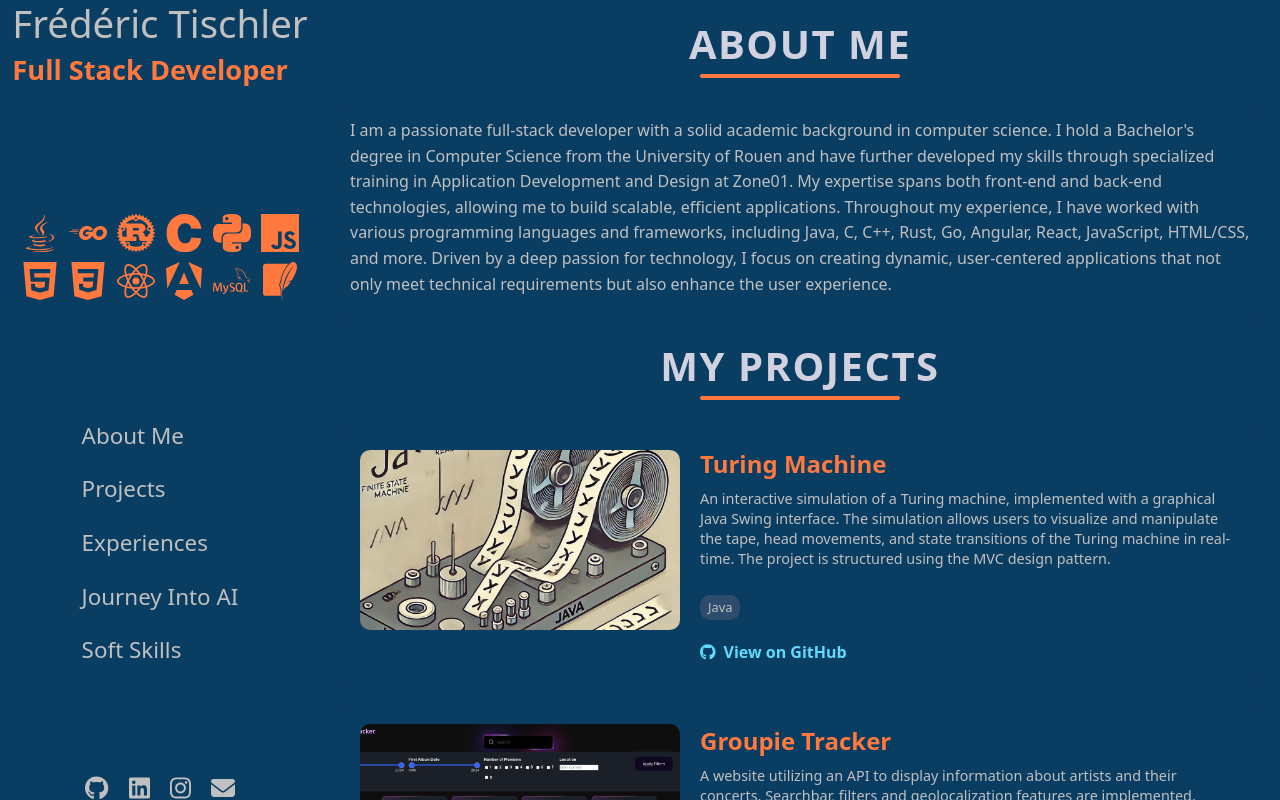
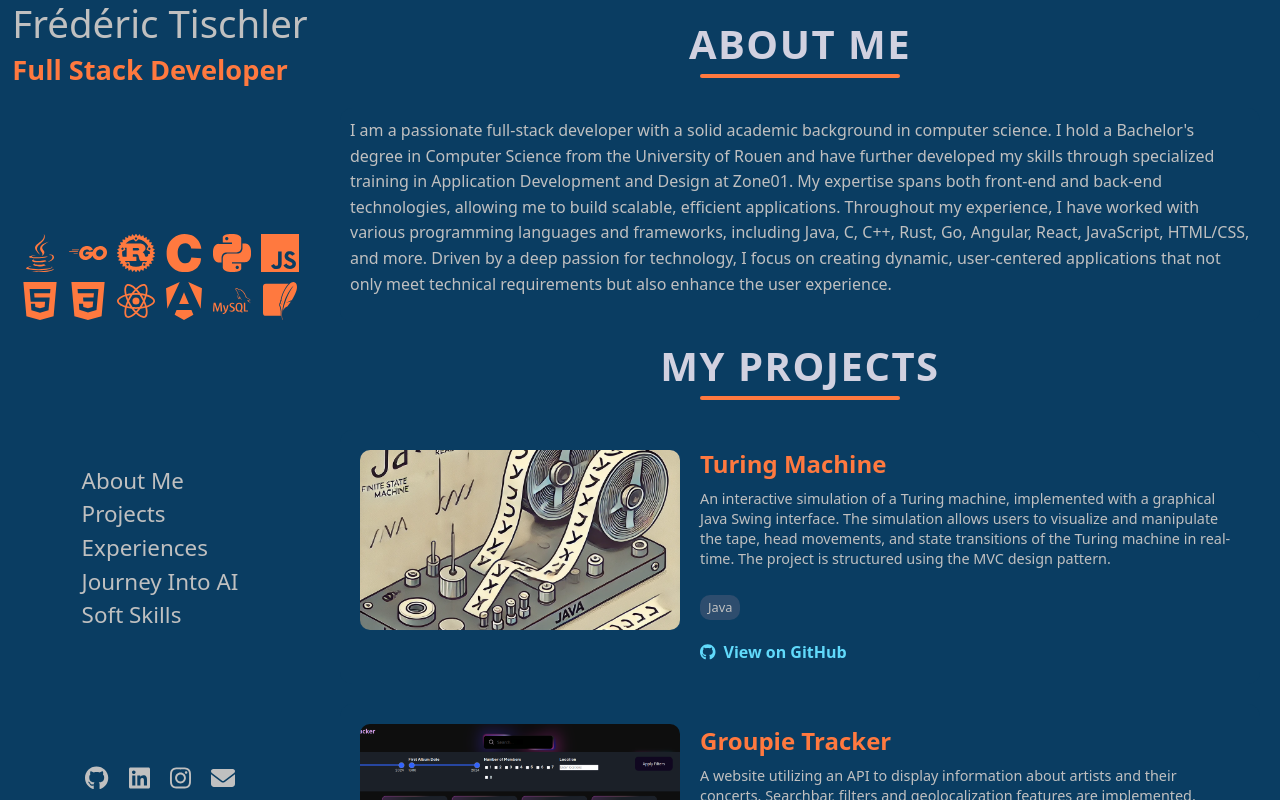
Before and after one commit to FredericTischler/Portefolio, a React (Create React App) app: page / in a window 1280 px wide. Built offline with nearby package versions, Linux system fonts and the light colour scheme.

Commit message:
updated hamberger menu

```diff
--- a/src/components/LeftColumn.css
+++ b/src/components/LeftColumn.css
@@ -102,7 +102,7 @@
     margin: 0;
     display: flex;
     flex-direction: column;
-    gap: 20px;
+    padding: 5px 10px;
     width: 100%;
 }
 
@@ -110,7 +110,6 @@
     color: #c0c0c0;
     text-decoration: none;
     font-size: 1.4rem;
-    padding: 10px;
     text-align: center;
 }
 
@@ -135,6 +134,7 @@
     color: #c0c0c0;
     transition: color 0.3s ease;
     text-decoration: none;
+    margin-bottom: 10px;
 }
 
 /* Remove outline or focus effect */
```
